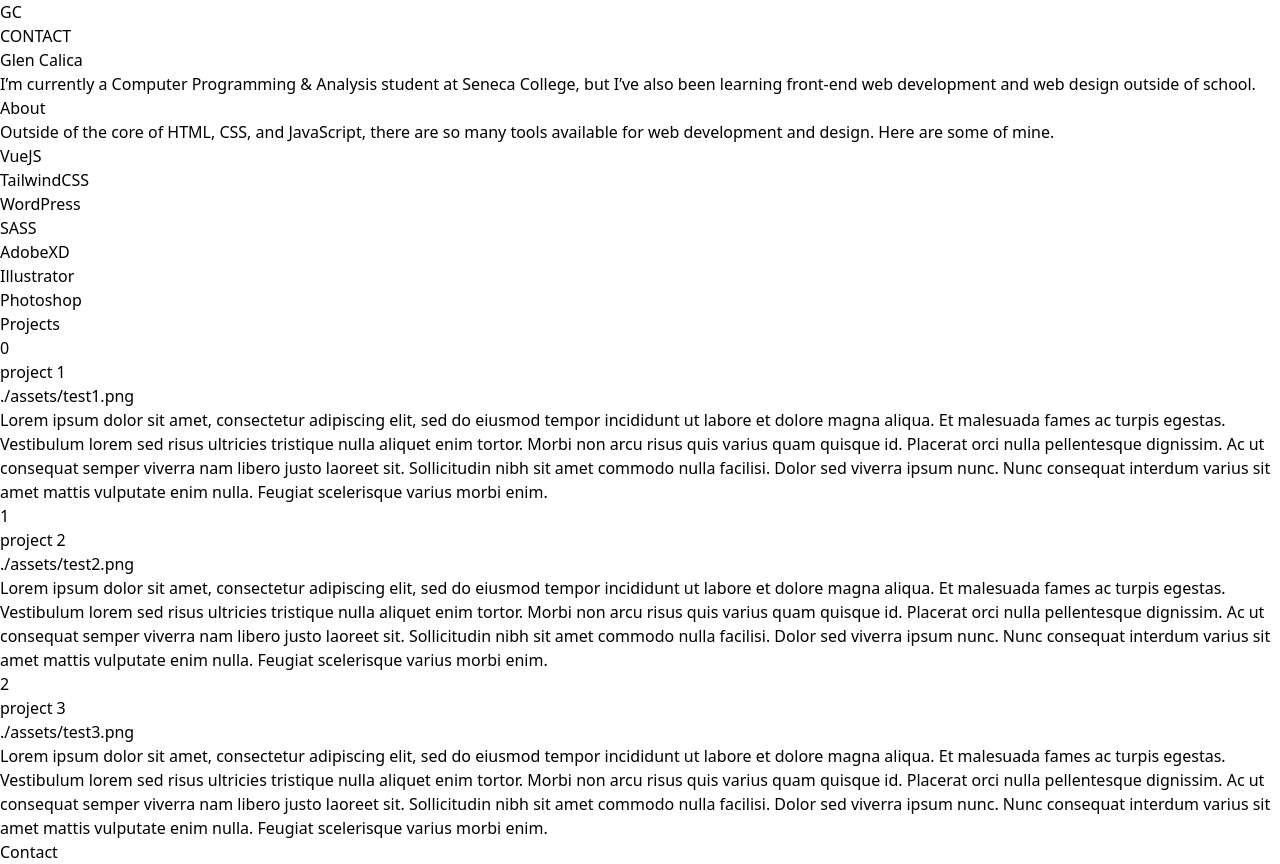
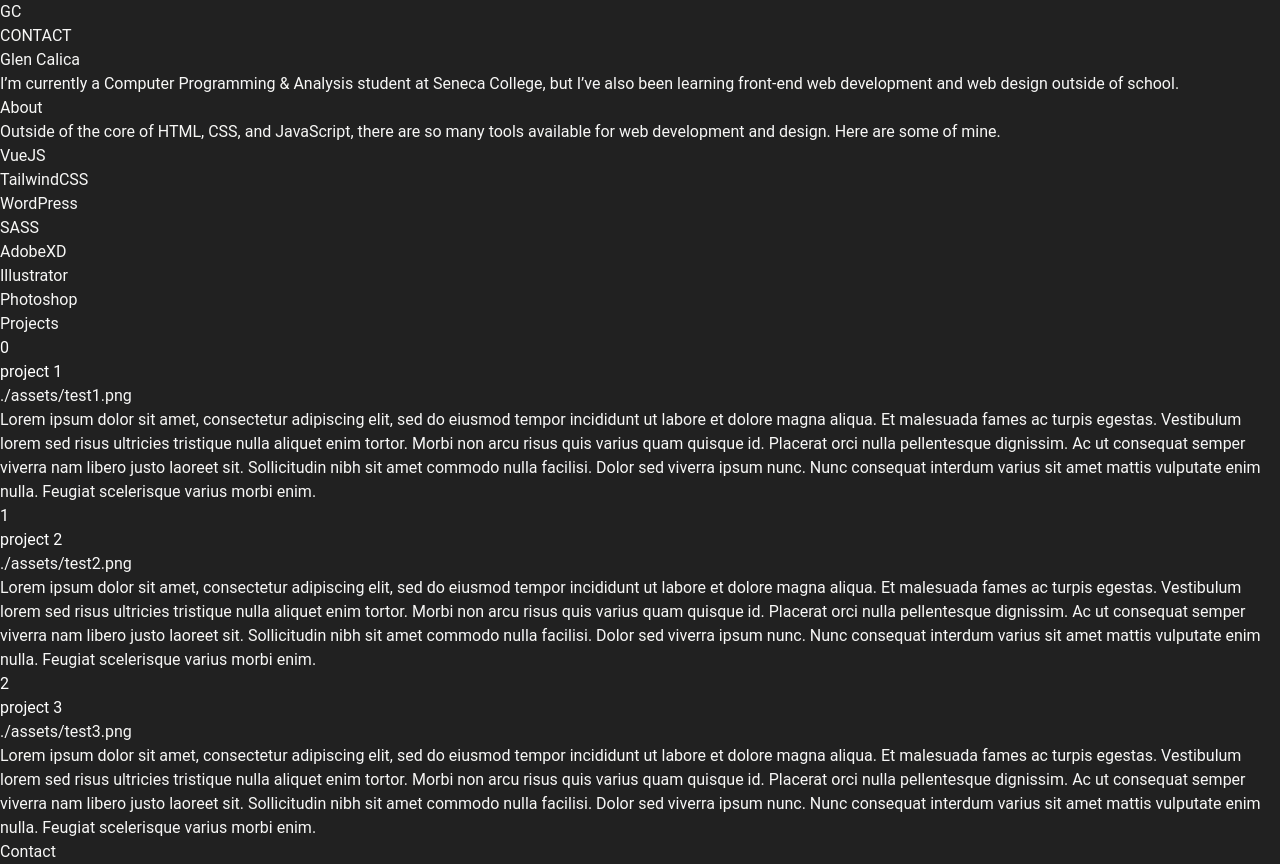
Before and after one commit to GlenCalica/vue-portfolio, a Vue app: page / in a window 1280 px wide. Built offline with nearby package versions, Linux system fonts and the light colour scheme.

Commit message:
added basic styles

```diff
--- a/src/App.vue
+++ b/src/App.vue
@@ -1,9 +1,11 @@
 <template>
-   <the-navbar></the-navbar>
-   <the-header></the-header>
-   <the-about></the-about>
-   <the-projects></the-projects>
-   <the-footer></the-footer>
+   <div class="wrapper">
+      <the-navbar></the-navbar>
+      <the-header></the-header>
+      <the-about></the-about>
+      <the-projects></the-projects>
+      <the-footer></the-footer>
+   </div>
 </template>
 
 <script>
--- /dev/null
+++ b/src/assets/tailwind.css
@@ -0,0 +1,5 @@
+@tailwind base;
+
+@tailwind components;
+
+@tailwind utilities;
--- a/src/components/templates/ProjectItem.vue
+++ b/src/components/templates/ProjectItem.vue
@@ -1,7 +1,7 @@
 <template>
    <li>
-      <h1>{{ index }}</h1>
-      <h2>{{ name }}</h2>
+      <h1 class="text-white">{{ index }}</h1>
+      <h2 class="text-white">{{ name }}</h2>
       <p>{{ image }}</p>
       <p>{{ description }}</p>
    </li>
--- a/src/index.css
+++ b/src/index.css
@@ -2,3 +2,11 @@
 @tailwind base;
 @tailwind components;
 @tailwind utilities;
+
+html {
+   color: #f7f7f6;
+}
+
+.wrapper {
+   background-color: #212121;
+}
--- a/src/main.js
+++ b/src/main.js
@@ -3,6 +3,7 @@
 import App from "./App.vue";
 
 import "./index.css";
+import './assets/tailwind.css'
 
 const app = createApp(App);
 
--- a/tailwind.config.js
+++ b/tailwind.config.js
@@ -1,11 +1,15 @@
 module.exports = {
-  purge: [],
+   purge: { content: ["./public/**/*.html", "./src/**/*.vue"] },
    darkMode: false, // or 'media' or 'class'
    theme: {
-    extend: {},
+      extend: {
+         fontFamily: {
+            sans: ["Roboto"],
+         },
+      },
    },
    variants: {
       extend: {},
    },
    plugins: [],
-}
+};
```
Also changed, not shown: package.json (+5 -3 lines), 1 other file (tests, documents, lock files or other folders). Lines whose indentation alone changed are shown as unchanged.
